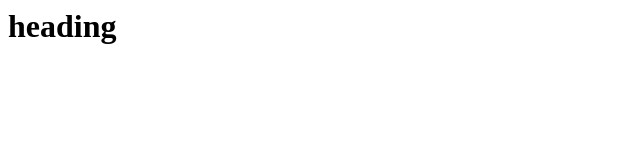
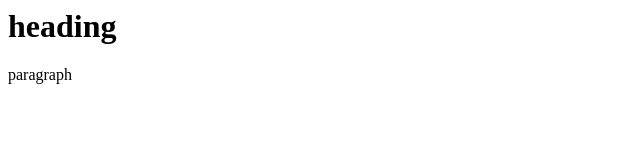
Before and after one commit to RajithaRamineni11/adding_in_ssh, a plain HTML site: page index.html in a window 1280 px wide. Shown: the full height of the page, 0-640 px from the left. Drawn offline with Linux system fonts and the light colour scheme.

Commit message:
adding body tag in index file

```diff
--- a/index.html
+++ b/index.html
@@ -2,4 +2,7 @@
 	<head>
 	   <h1>heading</h1>
 	</head>
+	<body>
+		<p>paragraph</p>
+	</body>
 </html>
```
